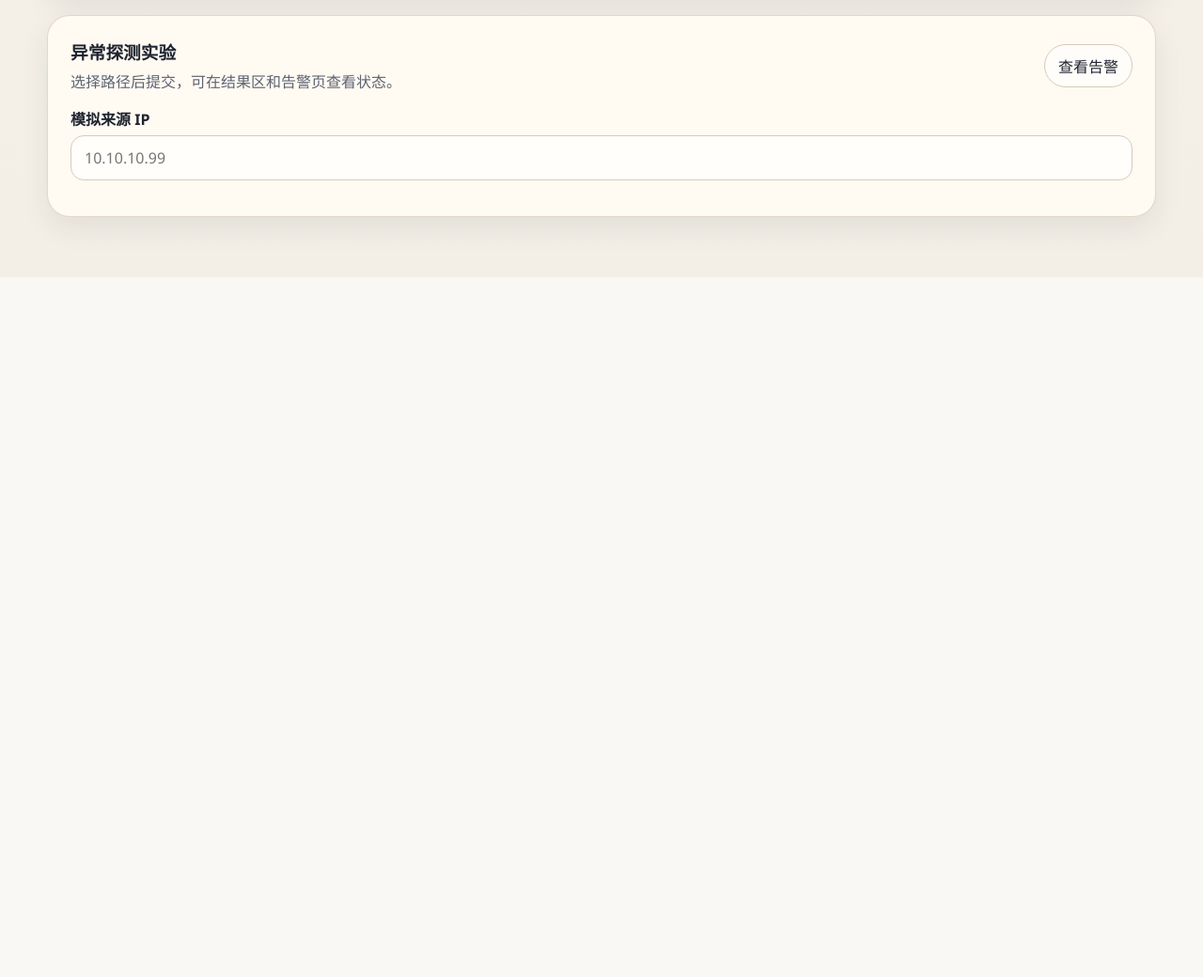
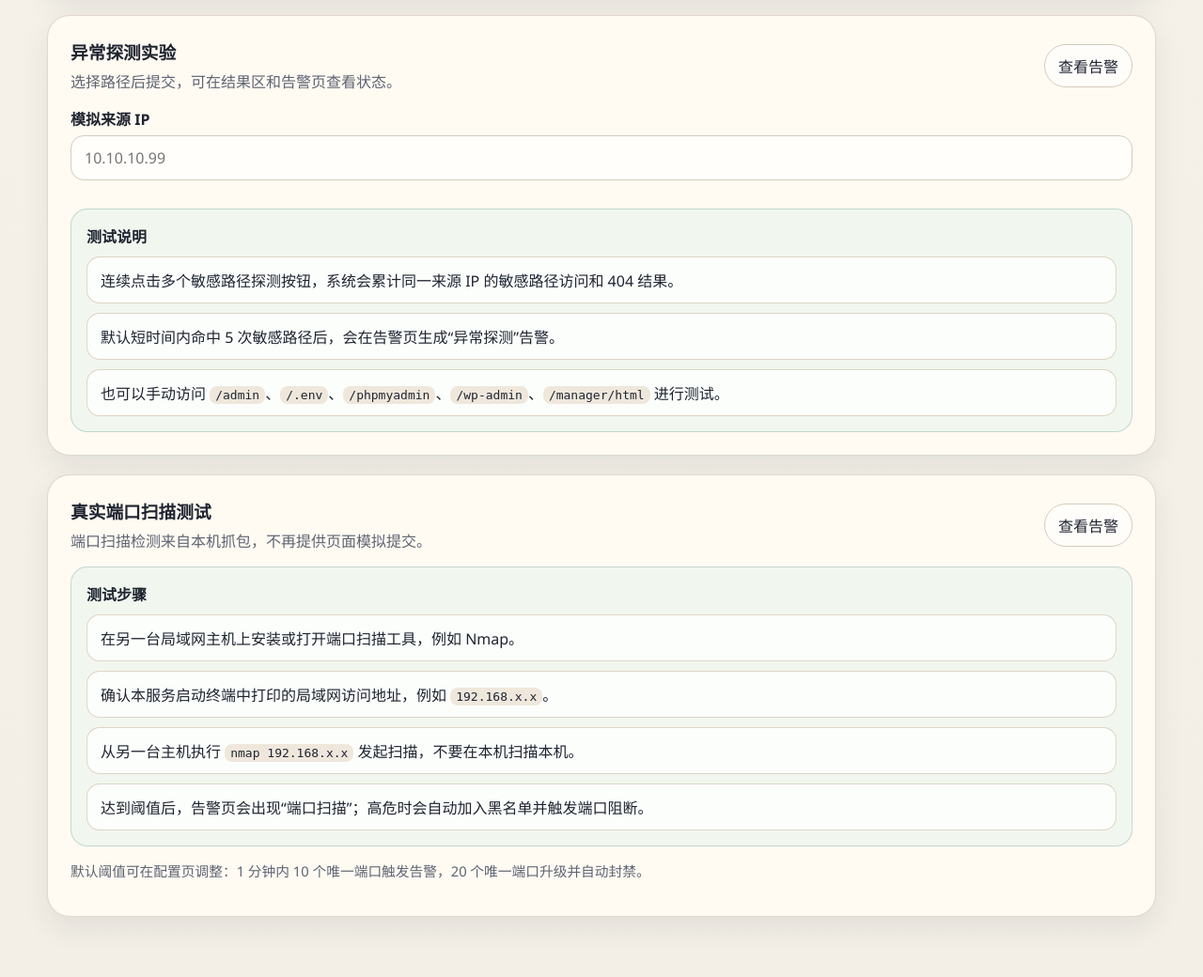
Before and after one commit to Alitele720/Sentinel-Lab, a Python web app: template templates/index.html in a window 1280 px wide. Shown: the part 1824-2864 px from the top of the page at 94% size. Before the commit the page ends 2119 px from the top, so only its background shows below. Run offline with Jinja, Linux system fonts and the light colour scheme; the template is opened without the code that fills it, so the values that code supplies are empty.

Commit message:
优化交互逻辑与界面显示

```diff
--- a/templates/index.html
+++ b/templates/index.html
@@ -208,6 +208,14 @@
     </div>
     <label>模拟来源 IP</label>
     <input id="scan-demo-ip" value="{{ selected_demo_ip }}" placeholder="10.10.10.99">
+    <div class="criteria-box">
+      <strong>测试说明</strong>
+      <div class="criteria-list">
+        <div class="criteria-item">连续点击多个敏感路径探测按钮，系统会累计同一来源 IP 的敏感路径访问和 404 结果。</div>
+        <div class="criteria-item">默认短时间内命中 5 次敏感路径后，会在告警页生成“异常探测”告警。</div>
+        <div class="criteria-item">也可以手动访问 <code>/admin</code>、<code>/.env</code>、<code>/phpmyadmin</code>、<code>/wp-admin</code>、<code>/manager/html</code> 进行测试。</div>
+      </div>
+    </div>
     <div class="link-row action-row">
       {% for item in scan_demo_urls %}
         <button type="button" class="secondary-button scan-action-button" data-scan-url="{{ item.url }}" data-scan-path="{{ item.label }}">{{ item.label }} 探测</button>
@@ -228,5 +236,27 @@
   </article>
 </section>
 
+<section>
+  <article class="card lab-card">
+    <div class="lab-header">
+      <div>
+        <h3>真实端口扫描测试</h3>
+        <p>端口扫描检测来自本机抓包，不再提供页面模拟提交。</p>
+      </div>
+      <a class="button-link" href="{{ url_for('alerts') }}">查看告警</a>
+    </div>
+    <div class="criteria-box">
+      <strong>测试步骤</strong>
+      <div class="criteria-list">
+        <div class="criteria-item">在另一台局域网主机上安装或打开端口扫描工具，例如 Nmap。</div>
+        <div class="criteria-item">确认本服务启动终端中打印的局域网访问地址，例如 <code>192.168.x.x</code>。</div>
+        <div class="criteria-item">从另一台主机执行 <code>nmap 192.168.x.x</code> 发起扫描，不要在本机扫描本机。</div>
+        <div class="criteria-item">达到阈值后，告警页会出现“端口扫描”；高危时会自动加入黑名单并触发端口阻断。</div>
+      </div>
+    </div>
+    <p class="tip">默认阈值可在配置页调整：1 分钟内 10 个唯一端口触发告警，20 个唯一端口升级并自动封禁。</p>
+  </article>
+</section>
+
 <script src="{{ url_for('static', filename='js/index.js') }}"></script>
 {% endblock %}
```
Also changed, not shown: app.py (+36 -0 lines), templates/honeypot_index.html (+15 -0 lines), tests/test_app.py (+1 -0 lines).
